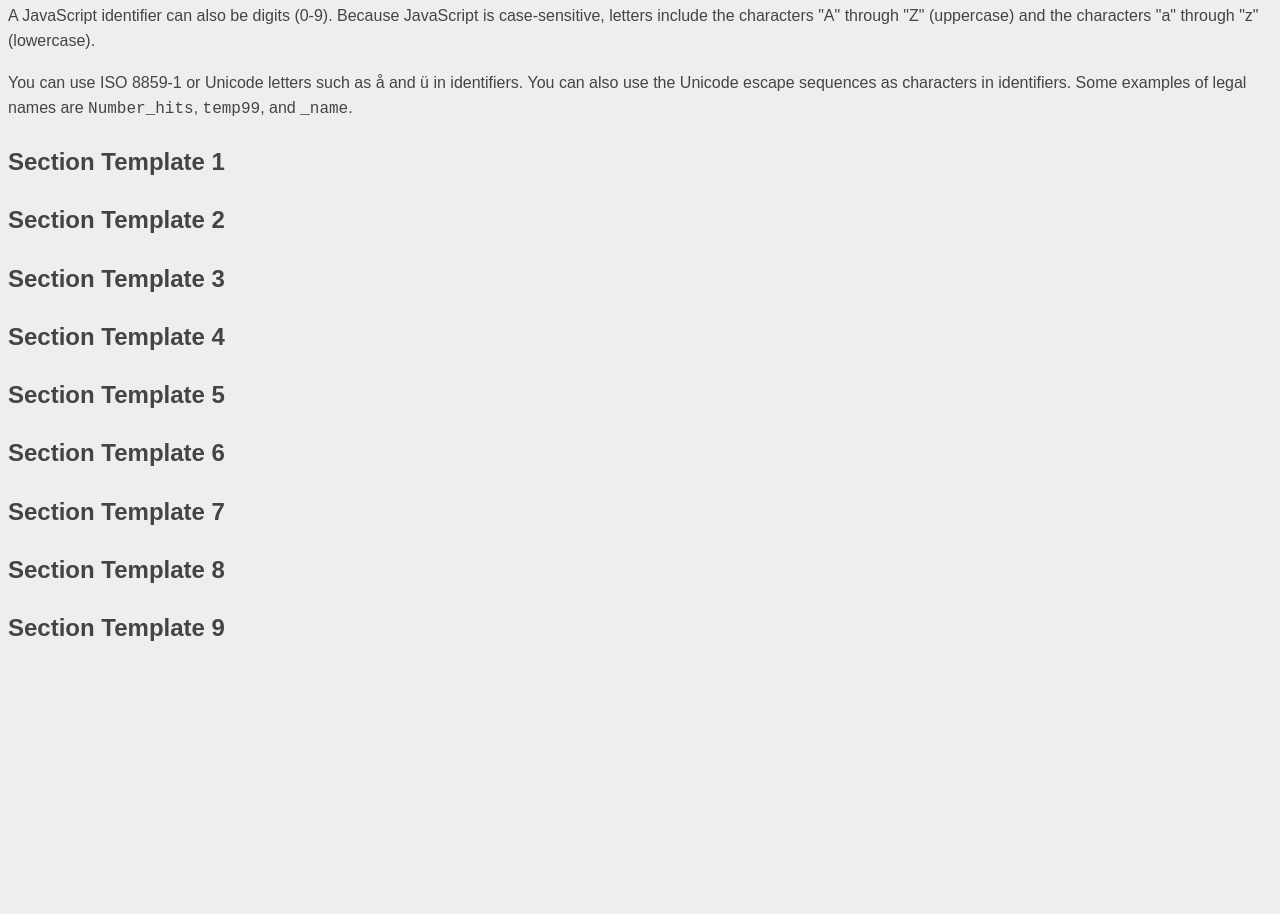
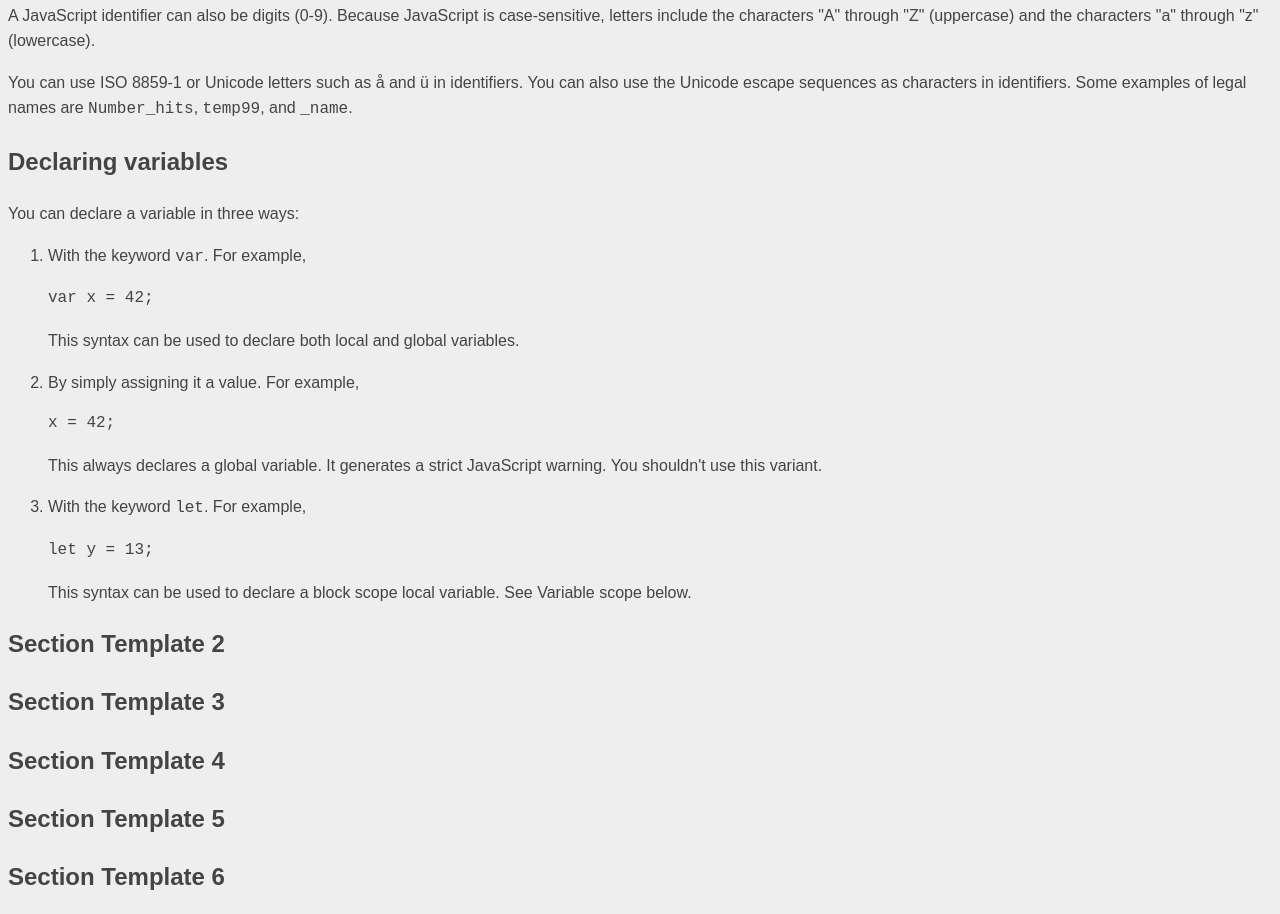
Before and after one commit to kevcomedia/technical-documentation, a website: page src/index.html in a window 1280 px wide. Shown: the part 1237-2151 px from the top of the page. Before the commit the page ends 1905 px from the top, so only its background shows below. Drawn offline with Linux system fonts and the light colour scheme.

Commit message:
Write declaring variable section

```diff
--- a/src/index.html
+++ b/src/index.html
@@ -63,11 +63,30 @@ greetMe("World");</code></pre>
       <p class="main-section__prose">You can use ISO 8859-1 or Unicode letters such as å and ü in identifiers. You can also use the Unicode escape sequences as characters in identifiers. Some examples of legal names are <code class="inline-code">Number_hits</code>, <code class="inline-code">temp99</code>, and <code class="inline-code">_name</code>.</p>
     </section>
 
-    <section class="main-section" id="Section_Template_1">
+    <section class="main-section" id="Declaring_variables">
       <header class="main-section__header">
-        <h2 class="main-section__heading">Section Template 1</h2>
+        <h2 class="main-section__heading">Declaring variables</h2>
       </header>
+      <p class="main-section__prose">You can declare a variable in three ways:</p>
+      <ol class="list">
+        <li class="list__item">
+          <p class="main-section__prose">With the keyword <code class="inline-code">var</code>. For example,</code></p>
+          <pre class="code-block"><code class="code-block__code">var x = 42;</code></pre>
+          <p class="main-section__prose">This syntax can be used to declare both local and global variables.</p>
+        </li>
+        <li class="list__item">
+          <p class="main-section__prose">By simply assigning it a value. For example,</p>
+          <pre class="code-block"><code class="code-block__code">x = 42;</code></pre>
+          <p class="main-section__prose">This always declares a global variable. It generates a strict JavaScript warning. You shouldn't use this variant.</p>
+        </li>
+        <li class="list__item">
+          <p class="main-section__prose">With the keyword <code class="inline-code">let</code>. For example,</p>
+          <pre class="code-block"><code class="code-block__code">let y = 13;</code></pre>
+          <p class="main-section__prose">This syntax can be used to declare a block scope local variable. See Variable scope below.</p>
+        </li>
+      </ol>
     </section>
+
     <section class="main-section" id="Section_Template_2">
       <header class="main-section__header">
         <h2 class="main-section__heading">Section Template 2</h2>
```
